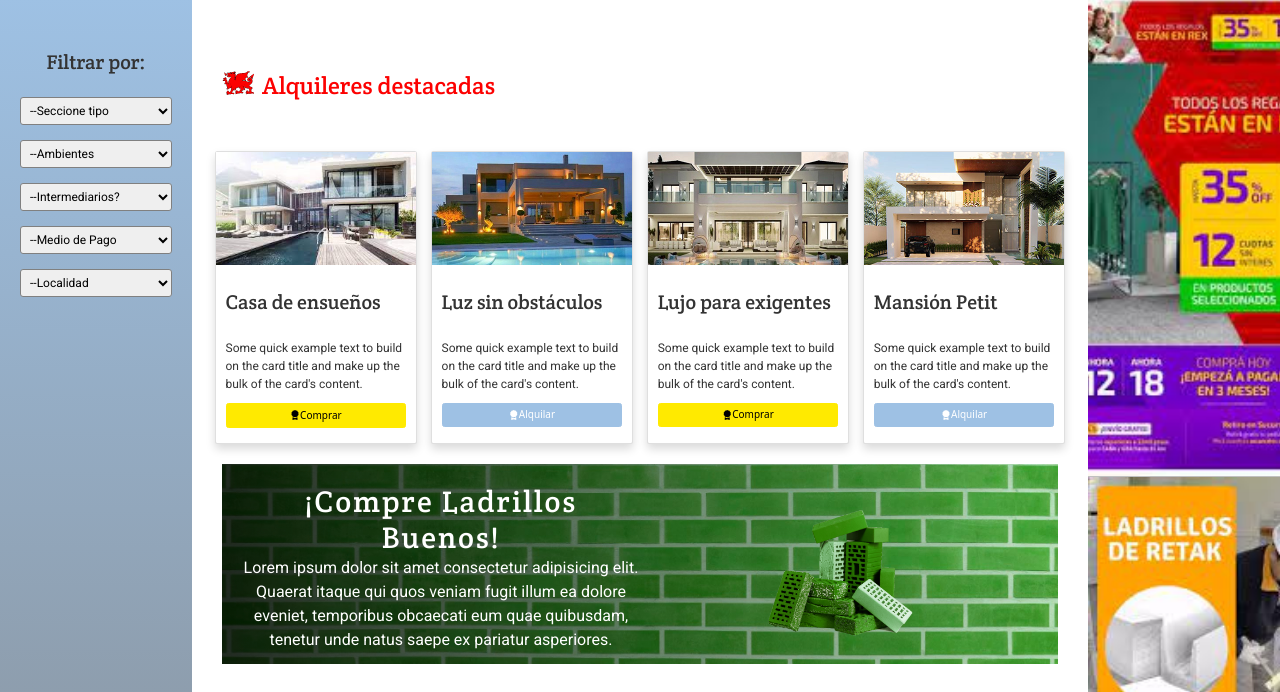
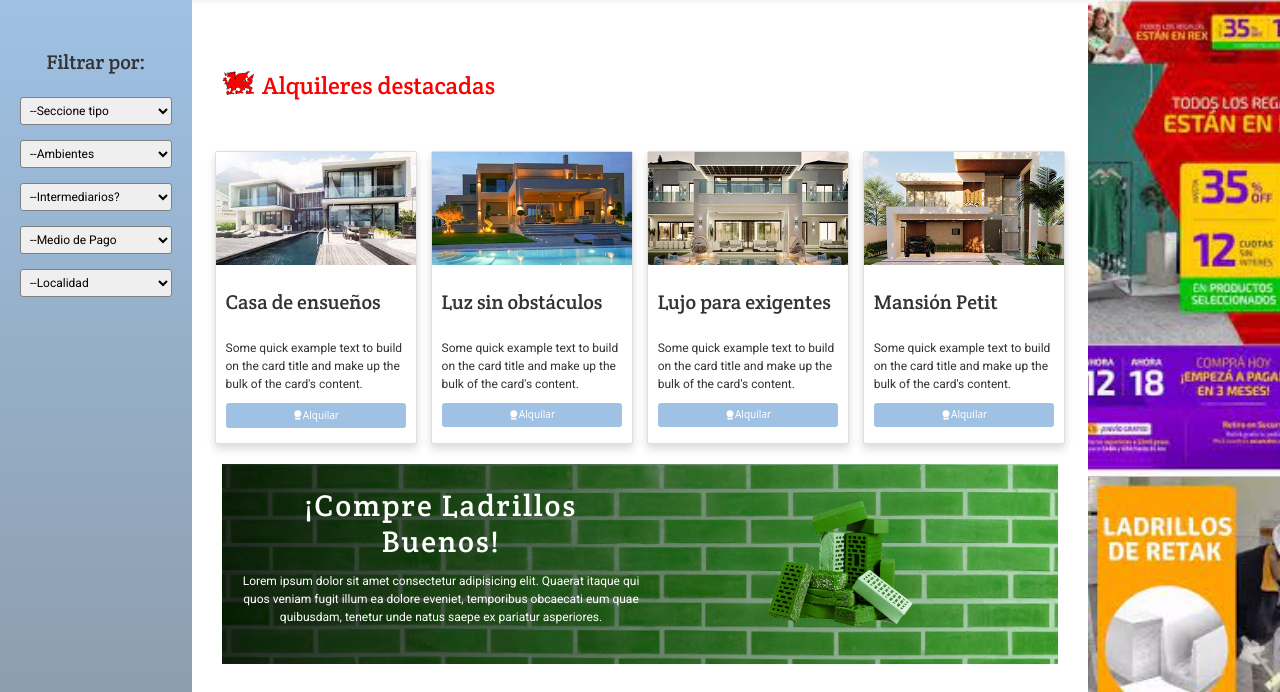
Before and after one commit to tenconi/Alquileres_Madryn, a website: page alquiler.html in a window 1280 px wide. Shown: the part 108-800 px from the top of the page. Drawn offline with nearby package versions, Linux system fonts and the light colour scheme.

Commit message:
ajustes previos a entrega de link

```diff
--- a/alquiler.html
+++ b/alquiler.html
@@ -163,7 +163,7 @@
 						<div class="card__body destacado_info">
 							<h2 class="card--title">Casa de ensueños</h2>
 							<p class="card--text">Some quick example text to build on the card title and make up the bulk of the card's content.</p>
-							<a href="compra_1.html" class="btn btn-warning card--btn"><i class="bi bi-award-fill"></i> Comprar</a>
+							<a href="alquiler_1.html" class="btn btn-secondary card--btn"><i class="bi bi-award-fill"></i> Alquilar</a>
 						</div>
 					</div>
 
@@ -181,7 +181,7 @@
 						<div class="card__body destacado_info">
 						<h2 class="card--title">Lujo para exigentes</h2>
 						<p class="card--text">Some quick example text to build on the card title and make up the bulk of the card's content.</p>
-						<a href="compra_1.html" class="btn btn-warning card--btn"><i class="bi bi-award-fill"></i> Comprar</a>
+						<a href="alquiler_1.html" class="btn btn-secondary card--btn"><i class="bi bi-award-fill"></i> Alquilar</a>
 						</div>
 					</div>
 
--- a/scss/sass.scss
+++ b/scss/sass.scss
@@ -9,6 +9,9 @@ $link:#ff4500;
 
 
 /**/
+p{
+    font-size: 1.2rem;
+}
 section{
     position: relative;
 }
@@ -42,6 +45,7 @@ nav{
     width: 100%;
     height: 30px;
     background-color: $acento;
+    box-shadow: 0px 10px 10px -10px rgba(0, 0, 0, 0.2)
 }
 .nav_list{
     list-style: none;
```
Also changed, not shown: compra.html (+2 -2 lines), css/vinculado.css, img/dragon.svg (added).
